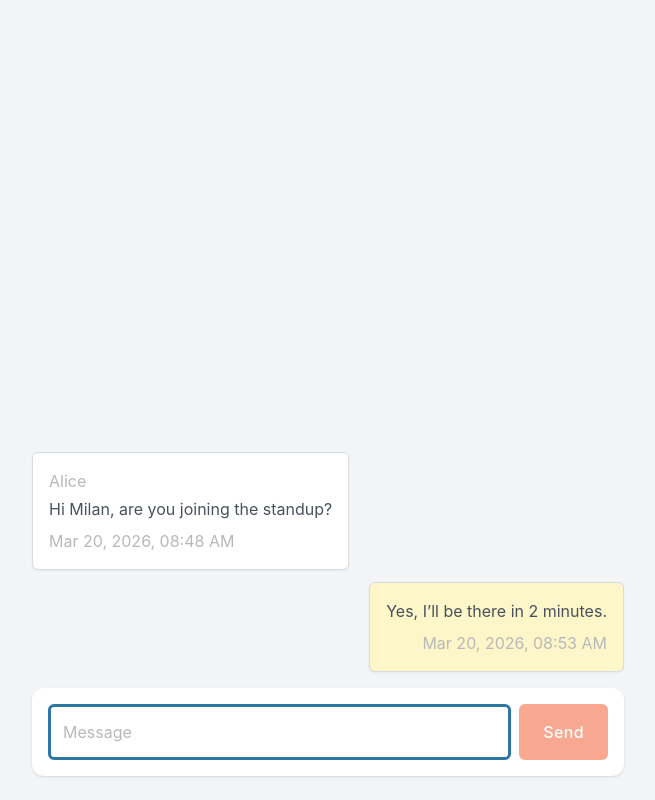
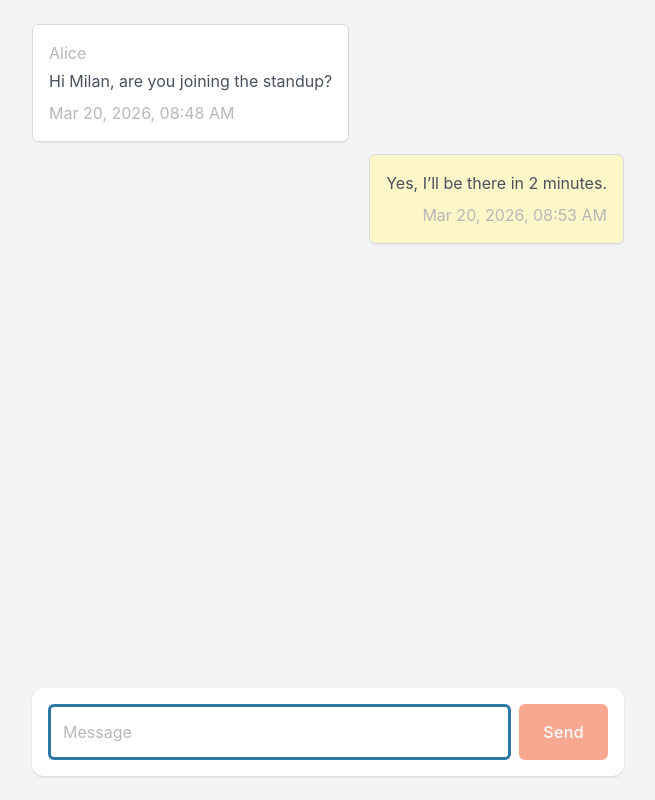
Before and after one commit to Milan-Thummar/Frontend-Chat-Challenge, a React (Vite) app: page / in a window 1280 px wide. Shown: the whole page, without its empty margins (312-967 px from the left). Built offline with nearby package versions, Linux system fonts and the light colour scheme.

Commit message:
feat: add message list with loading and empty states

```diff
--- /dev/null
+++ b/src/components/MessageList.tsx
@@ -0,0 +1,58 @@
+import type { Message } from "../types/message";
+import { classNames } from "../utils/classNames";
+import { MessageItem } from "./MessageItem";
+
+interface MessageListProps {
+  messages: Message[];
+  currentUser: string;
+  isInitialLoading: boolean;
+}
+
+export const MessageList = ({
+  messages,
+  currentUser,
+  isInitialLoading,
+}: MessageListProps) => {
+  const renderState = (text: string) => (
+    <div
+      className="flex min-h-50 items-center justify-center text-app-text"
+      role="status"
+    >
+      {text}
+    </div>
+  );
+
+  if (isInitialLoading) {
+    return renderState("Loading messages…");
+  }
+
+  return (
+    <section className="flex-1" aria-label="Chat messages">
+      {!messages.length ? (
+        renderState("No chat messages yet.")
+      ) : (
+        <ul className="m-0 list-none p-0">
+          {messages.map((message) => {
+            const key =
+              message._id ??
+              `${message.author}-${message.message}-${message.createdAt}`;
+
+            const isOwn = message.author === currentUser;
+
+            return (
+              <li
+                key={key}
+                className={classNames(
+                  "mb-3 flex",
+                  isOwn ? "justify-end" : "justify-start"
+                )}
+              >
+                <MessageItem message={message} isOwnMessage={isOwn} />
+              </li>
+            );
+          })}
+        </ul>
+      )}
+    </section>
+  );
+};
--- a/src/features/chat/ChatPage.tsx
+++ b/src/features/chat/ChatPage.tsx
@@ -1,5 +1,5 @@
 import { MessageInput } from "../../components/MessageInput";
-import { MessageItem } from "../../components/MessageItem";
+import { MessageList } from "../../components/MessageList";
 import type { Message } from "../../types/message";
 
 const CURRENT_USER = "Milan";
@@ -26,25 +26,14 @@ export const ChatPage = () => {
 
   return (
     <main className="min-h-screen bg-gray-100">
-      <section className="mx-auto flex min-h-screen w-full max-w-160 flex-col justify-end p-6">
-        <div className="mb-4 space-y-3">
-          {mockMessages.map((message) => {
-            const isOwnMessage = message.author === CURRENT_USER;
+      <section className="mx-auto flex min-h-screen w-full max-w-160 flex-col p-6">
+        <MessageList
+          messages={mockMessages}
+          currentUser={CURRENT_USER}
+          isInitialLoading={false}
+        />
 
-            return (
-              <div
-                key={message._id}
-                className={
-                  isOwnMessage ? "flex justify-end" : "flex justify-start"
-                }
-              >
-                <MessageItem message={message} isOwnMessage={isOwnMessage} />
-              </div>
-            );
-          })}
-        </div>
-
-        <div className="rounded-xl bg-white p-4 shadow-sm">
+        <div className="mt-4 rounded-xl bg-white p-4 shadow-sm">
           <MessageInput onSendMessage={handleSendMessage} isSending={false} />
         </div>
       </section>
```
